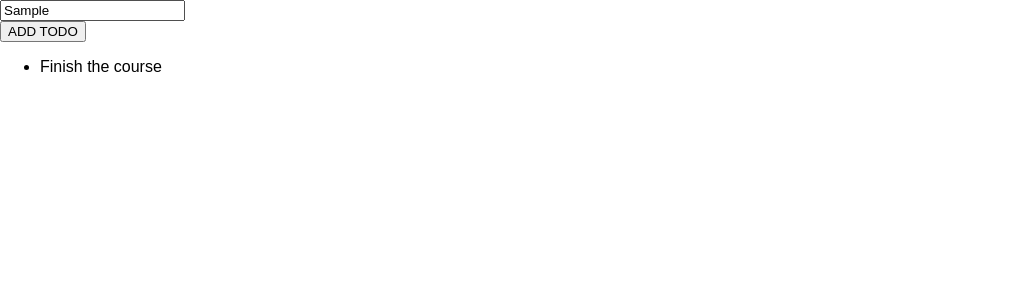
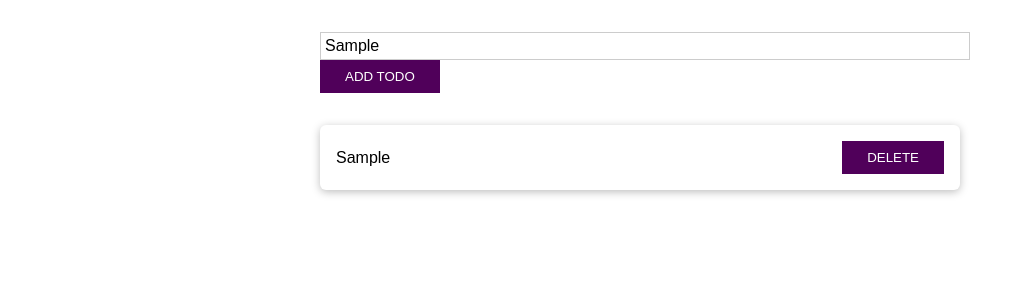
Before and after one commit to ajamthe/ts-react, a React (Create React App) app: page / in a window 1280 px wide. Both pictures are taken after typing "Sample" into the empty fields and a click on the button "ADD TODO". Shown: the top 300 px of the page, without its empty margins (0-1033 px from the left). Built offline with nearby package versions, Linux system fonts and the light colour scheme.

Commit message:
Finished

```diff
--- a/src/App.tsx
+++ b/src/App.tsx
@@ -1,15 +1,26 @@
-import React from 'react';
+import React, { useState } from 'react';
 import TodoList from "./components/TodoList";
 import NewTodo from "./components/NewTodo";
+import { Todo } from "./todo.model"
 
 // React.FC is a shortform form React.FunctionComponent
 const App: React.FC = () => {
-  const todos = [{id: 't1', text: 'Finish the course'}];
+  const [todos, setTodos] = useState<Todo[]>([]);
 
+  const todoDeleteHandler = (todoId: string) => {
+    setTodos(prevTodos => {
+      return prevTodos.filter((todo: Todo) => todo.id !== todoId)
+    })
+  }
+
+  const todoAddHandler = (text: string) => {
+    console.log(text);
+    setTodos(prevTodos => [...prevTodos, {id: Math.random().toString(), text}])
+  }
   return (
     <div className="App">
-      <NewTodo/>
-      <TodoList items={todos}/>
+      <NewTodo onAddTodo={todoAddHandler}/>
+      <TodoList items={todos} onDeleteTodo={todoDeleteHandler}/>
     </div>
   );
 }
--- /dev/null
+++ b/src/components/NewTodo.css
@@ -0,0 +1,47 @@
+form {
+    width: 90%;
+    max-width: 40rem;
+    margin: 2rem auto;
+  }
+
+  .form-control {
+    margin-bottom: 1rem;
+  }
+
+  label, input {
+    display: block;
+    width: 100%;
+  }
+
+  label {
+    font-weight: bold;
+  }
+
+  input {
+    font: inherit;
+    border: 1px solid #ccc;
+    padding: 0.25rem;
+  }
+
+  input:focus {
+    outline: none;
+    border-color: #50005a;
+  }
+
+  button {
+    background: #50005a;
+    border: 1px solid #50005a;
+    color: white;
+    padding: 0.5rem 1.5rem;
+    cursor: pointer;
+  }
+
+  button:focus {
+    outline: none;
+  }
+
+  button:hover,
+  button:active {
+    background: #6a0a77;
+    border-color: #6a0a77;
+  }
--- a/src/components/NewTodo.tsx
+++ b/src/components/NewTodo.tsx
@@ -1,6 +1,8 @@
 import React, { useRef } from 'react';
+import "./NewTodo.css"
 
 interface INewTodoProps {
+    onAddTodo: (text: string) => void;
 }
 
 const NewTodo: React.FC<INewTodoProps> = (props) => {
@@ -8,9 +10,9 @@ const NewTodo: React.FC<INewTodoProps> = (props) => {
     const todoSubmitHandler = (event: React.FormEvent) => {
         event.preventDefault();
         const externedText = textInputRef.current!.value;
-        console.log(externedText);
+        props.onAddTodo(externedText);
     }
-  return (<form onSubmit={todoSubmitHandler}>
+  return (<form className="form-control" onSubmit={todoSubmitHandler}>
       <div>
           <label htmlFor="todo-text"></label>
           <input type="text" id="todo-text" ref={textInputRef}></input>
--- /dev/null
+++ b/src/components/TodoList.css
@@ -0,0 +1,17 @@
+ul {
+    list-style: none;
+    width: 90%;
+    max-width: 40rem;
+    margin: 2rem auto;
+    padding: 0;
+  }
+
+  li {
+    margin: 1rem 0;
+    padding: 1rem;
+    box-shadow: 0 2px 8px rgba(0, 0, 0, 0.26);
+    border-radius: 6px;
+    display: flex;
+    justify-content: space-between;
+    align-items: center;
+  }
--- a/src/components/TodoList.tsx
+++ b/src/components/TodoList.tsx
@@ -1,12 +1,16 @@
 import React from 'react';
+import "./TodoList.css";
 
 interface TodoListProps {
     items: {id: string, text: string }[];
+    onDeleteTodo: (id: string) => void;
 };
 
 const TodoList: React.FC<TodoListProps> = props => {
     return <ul>
-        {props.items.map(todo => (<li key={todo.id}>{todo.text}</li>))}
+        {props.items.map(todo => (
+        <li key={todo.id}><span>{todo.text}</span><button onClick={props.onDeleteTodo.bind(null, todo.id)}>DELETE</button></li>
+        ))}
     </ul>;
 };
 
--- /dev/null
+++ b/src/todo.model.ts
@@ -0,0 +1,4 @@
+export interface Todo {
+    id: string;
+    text: string;
+}
```
